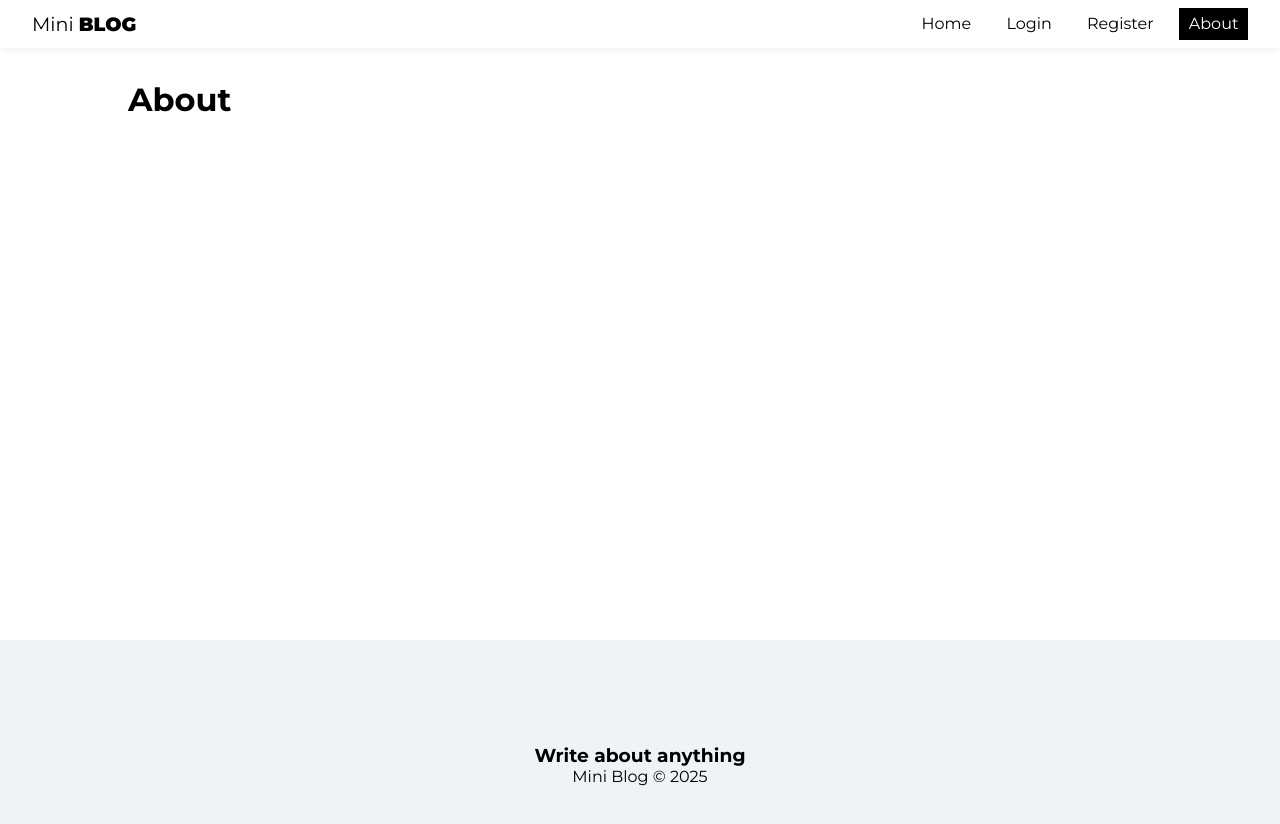
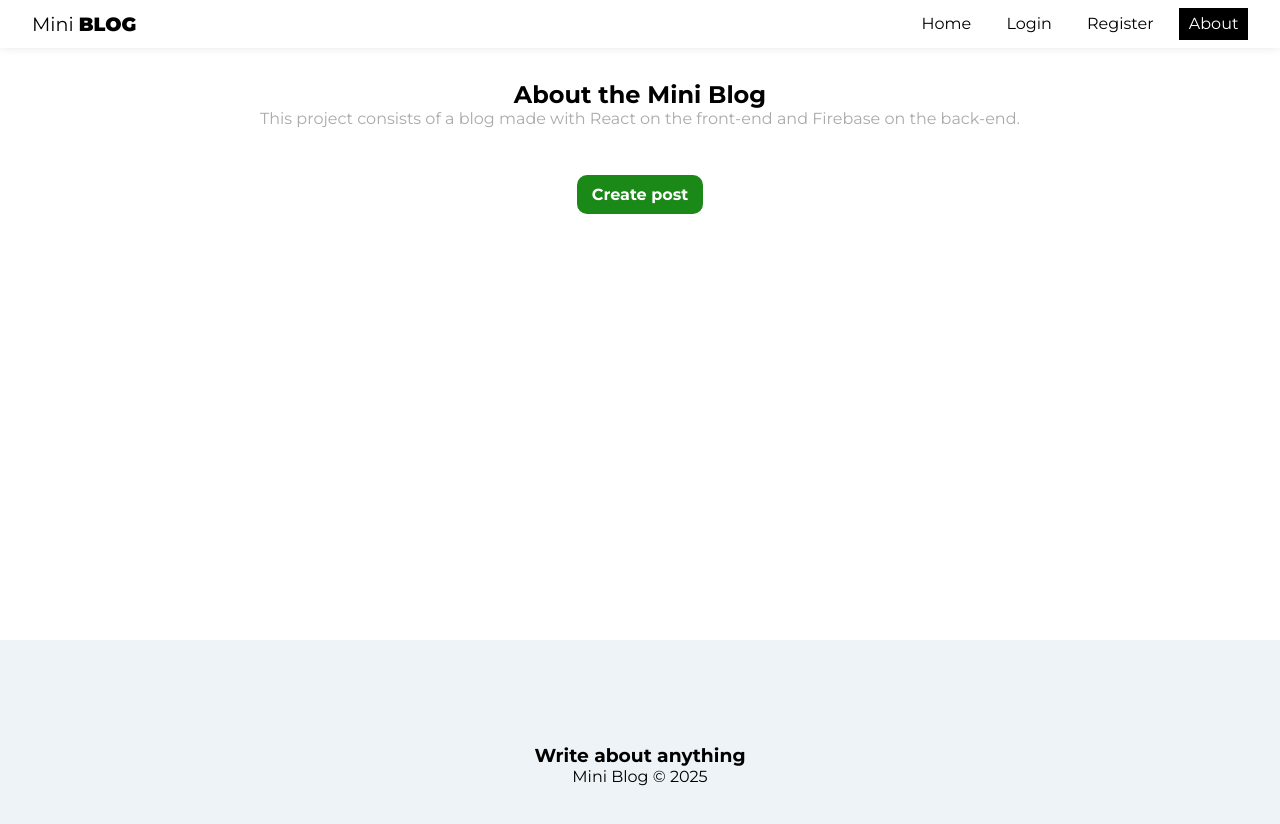
Before and after one commit to leonardozambao/miniblog, a React (Vite) app: page /about in a window 1280 px wide. Shown: the top 824 px of the page. Built offline with nearby package versions, Linux system fonts and the light colour scheme; no server answers.

Commit message:
about page

```diff
--- a/src/App.jsx
+++ b/src/App.jsx
@@ -43,10 +43,10 @@
               <Routes>
                 <Route path="/" element={<Home />} />
                 <Route path="/about" element={<About />} />
-                <Route path="/login" element={<Login />} />
-                <Route path="/register" element={<Register />} />
-                <Route path="/posts/create" element={<CreatePost />} />
-                <Route path="/dashboard" element={<Dashboard />} />
+                <Route path="/login" element={!user ? <Login /> : <Navigate to="/" />} />
+                <Route path="/register" element={!user ? <Register /> : <Navigate to="/" />} />
+                <Route path="/posts/create" element={user ? <CreatePost /> : <Navigate to="/login" />} />
+                <Route path="/dashboard" element={user ? <Dashboard /> : <Navigate to="/login" />} />
               </Routes>
             </div>
             <Footer />
--- a/src/index.css
+++ b/src/index.css
@@ -42,7 +42,7 @@
   text-align: center;
   cursor: pointer;
   border-radius: 10px;
-  width: 120px;
+  min-width: 120px;
   font-weight: bold;
   border: none;
   padding: 10px 15px;
--- a/src/pages/about/About.jsx
+++ b/src/pages/about/About.jsx
@@ -1,10 +1,21 @@
 import styles from "./About.module.css";
+
+import { Link } from "react-router-dom";
 
 const About = () => {
   return (
-    <>
-      <h1>About</h1>
-    </>
+    <div className={styles.about}>
+      <h2>
+        About the Mini <span>Blog</span>
+      </h2>
+      <p>
+        This project consists of a blog made with React on the front-end and Firebase
+        on the back-end.
+      </p>
+      <Link to="/posts/create" className="button">
+        Create post
+      </Link>
+    </div>
   );
 };
 
--- a/src/pages/about/About.module.css
+++ b/src/pages/about/About.module.css
@@ -0,0 +1,17 @@
+.about {
+  text-align: center;
+  display: flex;
+  flex-direction: column;
+  align-items: center;
+}
+
+.about p {
+  color: #aaa;
+  margin-bottom: 2em;
+}
+
+.about a {
+  display: block;
+  margin-top: 15px;
+  padding: 10px 15px;
+}
```
